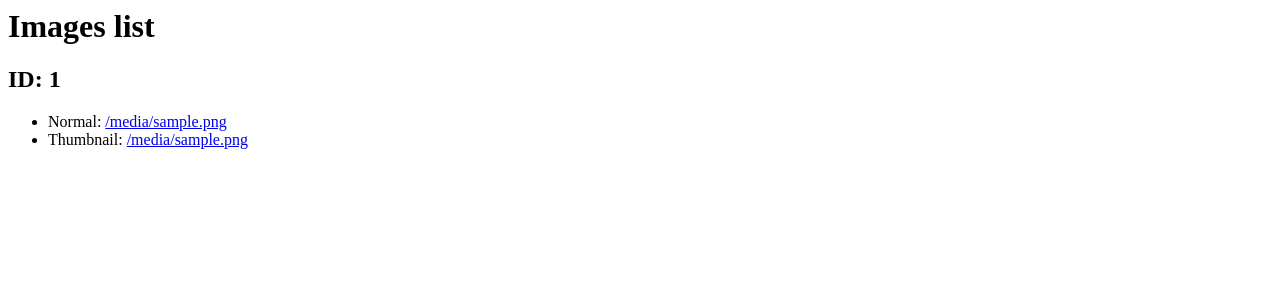
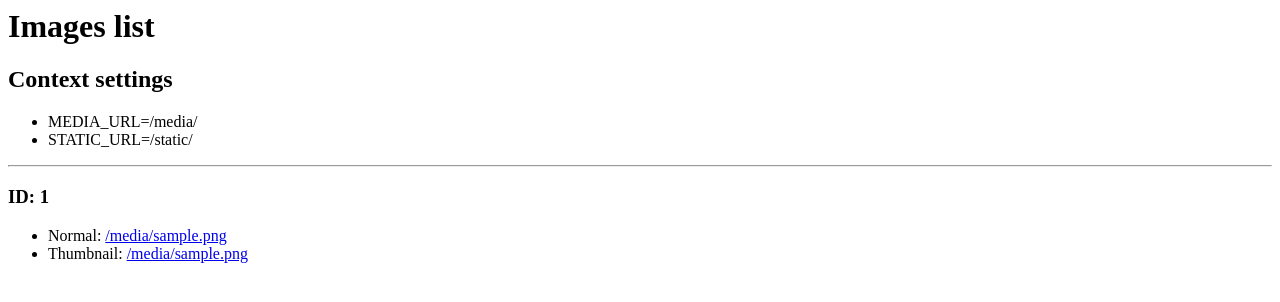
Before and after one commit to ariel17/s3thumbnails, a Python web app: template s3thumbnails/templates/images_list.html in a window 1280 px wide. Shown: the top 302 px of the page. Run offline with Jinja, Linux system fonts and the light colour scheme; the template is opened without the code that fills it: most values are stand-ins (such as "Sample title", 1, 10 or a date in 2020).

Commit message:
Add context information in template.

```diff
--- a/s3thumbnails/templates/images_list.html
+++ b/s3thumbnails/templates/images_list.html
@@ -1,9 +1,19 @@
 <html>
   <body>
     <h1>Images list</h1>
+
+    <h2>Context settings</h2>
+
+    <ul>
+      <li>MEDIA_URL={{ MEDIA_URL }}</li>
+      <li>STATIC_URL={{ STATIC_URL }}</li>
+    </ul>
+
+    <hr />
+
     {% for image in images %}
       {% if image.image %}
-        <h2>ID: {{ image.id }}</h2>
+        <h3>ID: {{ image.id }}</h3>
         <ul>
           <li>Normal: <a href="{{ image.image.url }}">{{ image.image.url }}</a></li>
           <li>Thumbnail: <a href="{{ image.thumbnail.url }}">{{ image.thumbnail.url }}</a></li>
```
